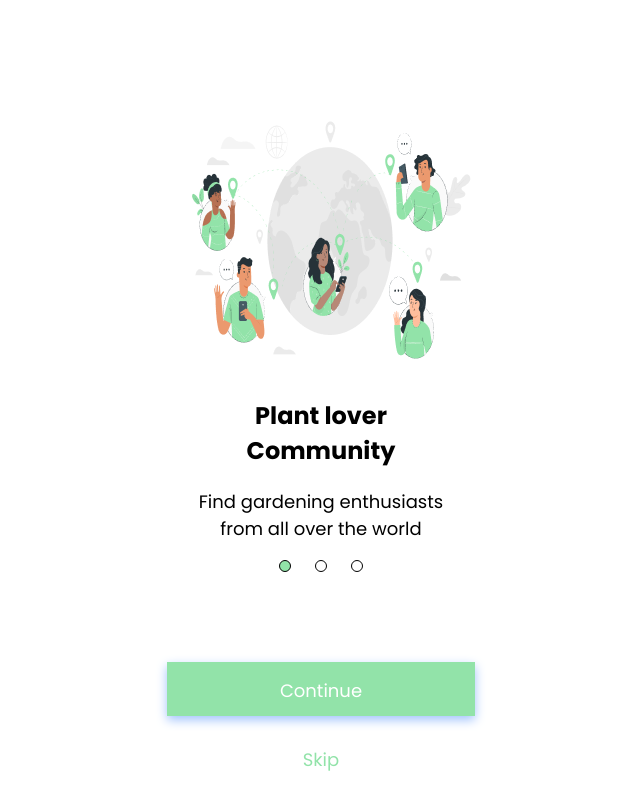
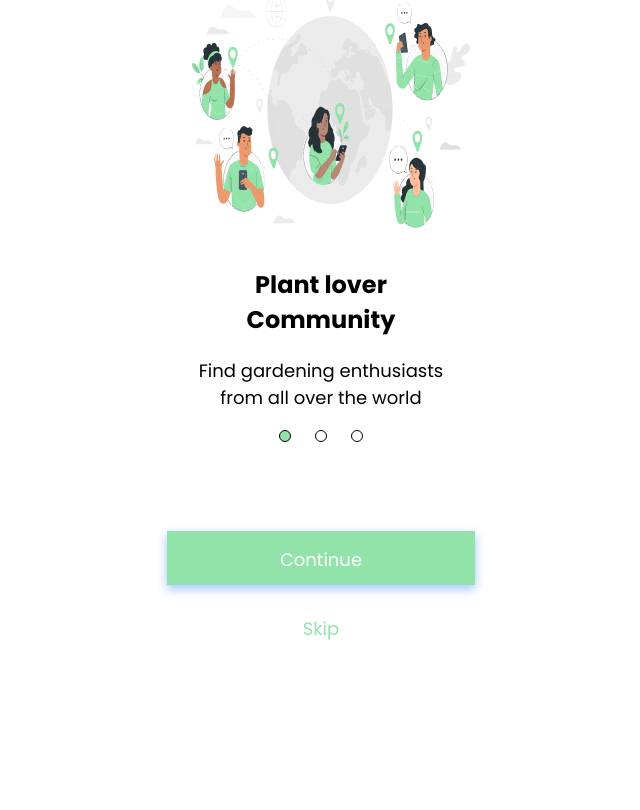
Before and after one commit to matheusvleite/onboarding-compass, a plain HTML site: page index.html in a window 1280 px wide. Shown: the whole page, without its empty margins (319-959 px from the left). Drawn offline with Linux system fonts and the light colour scheme.

Commit message:
bug fixes in responsiveness

```diff
--- a/styled/style.css
+++ b/styled/style.css
@@ -10,13 +10,13 @@ body {
 
 .container {
     width: 100%;
-    height: 100%;
+    height: 100vh;
     text-align: center;
 }
 
 .card {
     width: 405px;
-    height: 812px;
+    height: 800px;
     display: none;
     flex-direction: column;
     justify-content: center;
@@ -107,12 +107,19 @@ body {
     .card, .content {
         width: 290px;
     }
-
     .content img {
         width: 290px;
     }
-
     .buttons label {
         width: 250px;
     }
 }
+
+@media (max-height:800px) {
+    .card{
+        height: 550px;
+    }
+    .container input{
+        top: 420px;
+    }
+}
```
